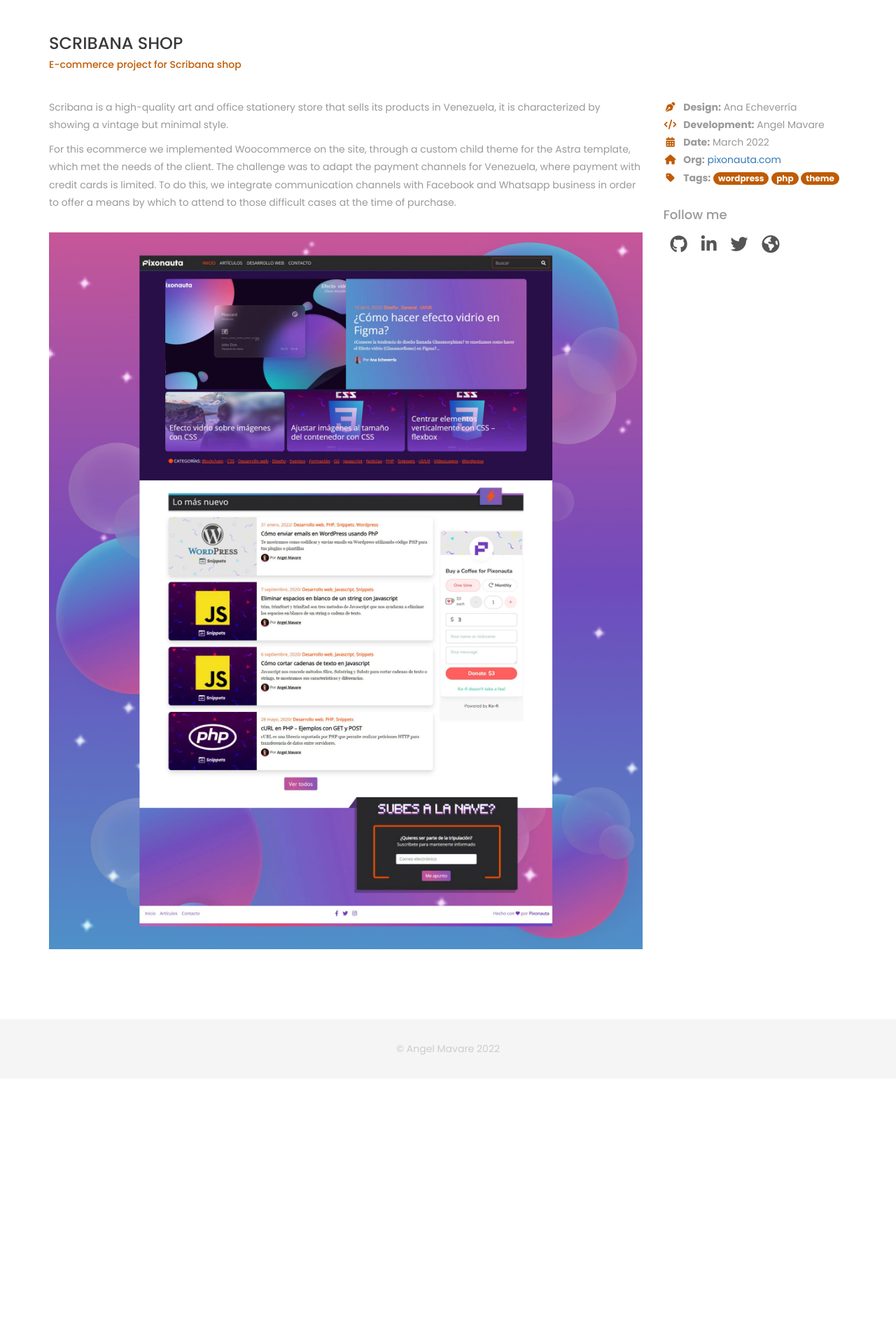
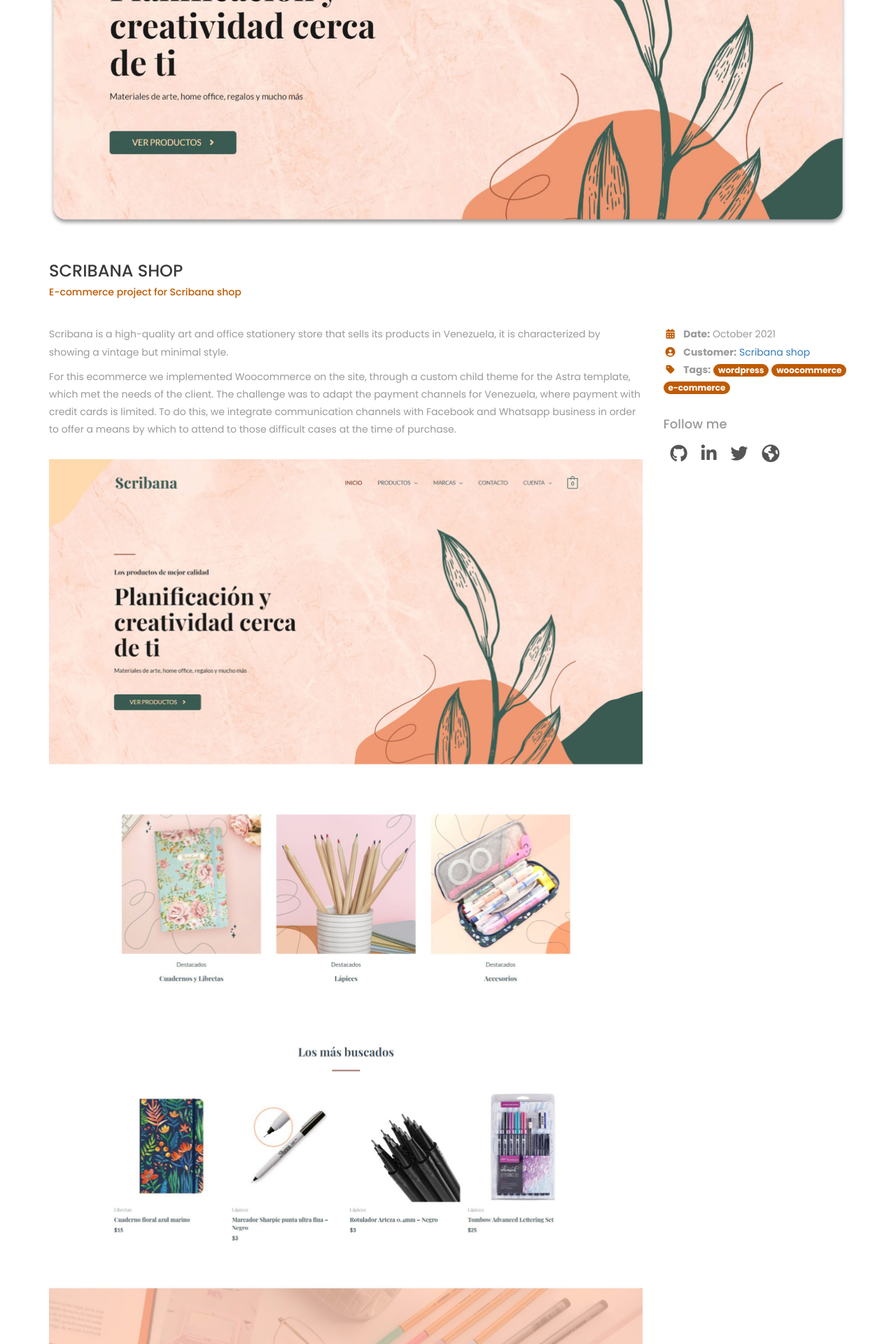
Before and after one commit to angelmavare/angelmavare.pixonauta.com, a PHP site: page /project-scribana.php in a window 1280 px wide. Shown: the part 818-2738 px from the top of the page at 70% size. Before the commit the page ends 2325 px from the top, so only its background shows below. Run offline with PHP 8.4, Linux system fonts and the light colour scheme.

Commit message:
meta variables

```diff
--- a/about.php
+++ b/about.php
@@ -1,3 +1,7 @@
+<?php
+$pageName = "About me | Angel Mavare";
+
+?>
 <?php require('partials/header.php');?>
 <div class="whatpage" id="about"></div>
     <!-- Top bar -->
--- a/contact.php
+++ b/contact.php
@@ -1,3 +1,7 @@
+<?php
+$pageName = "Contact | Angel Mavare";
+
+?>
 <?php require('partials/header.php');?>
 <div class="whatpage" id="contact"></div>
     <!-- top bar -->
--- a/partials/header.php
+++ b/partials/header.php
@@ -6,7 +6,7 @@
     <meta http-equiv="X-UA-Compatible" content="IE=edge">
     <meta name="viewport" content="width=device-width, initial-scale=1">
     <!-- The above 3 meta tags *must* come first in the head; any other head content must come *after* these tags -->
-    <title>Angel Mavare Portfolio</title>
+    <title><?php $pageName != "" ? $pageName : $pageName = "Angel Mavare Portfolio";   echo $pageName; ?> </title>
     <link rel="icon" href="assets/img/fav.png" type="image/x-icon">
 
     <!-- Bootstrap -->
--- a/portfolio.php
+++ b/portfolio.php
@@ -1,3 +1,7 @@
+<?php
+$pageName = "Portfolio | Angel Mavare";
+
+?>
 <?php require('partials/header.php');?>
 <div class="whatpage" id="portfolio"></div>
     <!-- top bar -->
--- a/project-scribana.php
+++ b/project-scribana.php
@@ -1,21 +1,29 @@
-<?php require('partials/header.php');?>
+<?php
+$pageName = "Scribana shop | Angel Mavare";
+$projectName = "Scribana shop";
+?>
+
+<?php require('partials/header.php');
+
+
+?>
 <div class="whatpage" id="project"></div>
     <!-- top-bar -->
     <div class="top-bar">
-        <h1>Scribana shop</h1>
-        <p><a href="/">Home</a> / <a href="portfolio.php">portfolio</a> / Nebula theme</p>
+        <h1><?php echo $projectName; ?></h1>
+        <p><a href="/">Home</a> / <a href="portfolio.php">portfolio</a> / <?php echo $projectName; ?></p>
     </div>
     <!-- end top-bar -->
 
     <!-- main-container -->
     <div class="container main-container">
         <div class="col-md-12">
-            <img src="assets/img/portfolio/nebula-theme/nebula-fig.jpg" alt="" class="img-responsive" />
+            <img src="assets/img/portfolio/scribana/scribana-fig.jpg" alt="<?php echo $projectName; ?> cover" class="img-responsive" />
             <div class="h-30"></div>
         </div>
 
         <div class="col-md-12">
-            <h3 class="text-uppercase">Scribana shop</h3>
+            <h3 class="text-uppercase"><?php echo $projectName; ?></h3>
             <h5>E-commerce project for Scribana shop</h5>
             <div class="h-30"></div>
         </div>
@@ -26,16 +34,18 @@
             <p>For this ecommerce we implemented Woocommerce on the site, through a custom child theme for the Astra template, which met the needs of the client. The challenge was to adapt the payment channels for Venezuela, where payment with credit cards is limited. To do this, we integrate communication channels with Facebook and Whatsapp business in order to offer a means by which to attend to those difficult cases at the time of purchase.</p>
 
 
-            <img src="assets/img/portfolio/nebula-theme/nebula-home-bg2.jpg" alt="nebula-theme" title="nebula theme home" class="img-responsive" style="margin-top:30px;" />
+            <img src="assets/img/portfolio/scribana/Scribana-Home.jpg" alt="<?php echo $projectName; ?>" title="nebula theme home" class="img-responsive" style="margin-top:30px;" />
+            <img src="assets/img/portfolio/scribana/Scribana-Products.jpg" alt="<?php echo $projectName; ?>" title="nebula theme home" class="img-responsive" style="margin-top:30px;" />
         </div>
 
         <div class="col-md-3">
             <ul class="cat-ul">
-                <li><i class="fa-solid fa-pen-nib text-center"></i> <strong>Design:</strong> Ana Echeverría</li>
-                <li><i class="fa-solid fa-code text-center"></i> <strong>Development:</strong> Angel Mavare</li>
-                <li><i class="fa-solid fa-calendar-days text-center"></i> <strong>Date:</strong> March 2022</li>
-                <li><i class="fa-solid fa-house text-center"></i> <strong>Org:</strong> <a target="_blank" href="https://pixonauta.com">pixonauta.com</a></li>
-                <li><i class="fa-solid fa-tag text-center"></i> <strong>Tags:</strong> <span class="badge badge-primary">wordpress</span> <span class="badge badge-primary">php</span> <span class="badge badge-primary">theme</span></li>
+                <!-- <li><i class="fa-solid fa-pen-nib text-center"></i> <strong>Design:</strong> Ana Echeverría</li> -->
+                <!-- <li><i class="fa-solid fa-code text-center"></i> <strong>Development:</strong> Angel Mavare</li> -->
+                <li><i class="fa-solid fa-calendar-days text-center"></i> <strong>Date:</strong> October 2021</li>
+                <li><i class="fa-solid fa-circle-user text-center"></i> <strong>Customer:</strong> <a target="_blank" href="https://scribana.shop/"><?php echo $projectName; ?></a></li>
+                <!-- <li><i class="fa-solid fa-building text-center"></i> <strong>Company:</strong> <a target="_blank" href="https://scribana.shop/">pixonauta.com</a></li> -->
+                <li><i class="fa-solid fa-tag text-center"></i> <strong>Tags:</strong> <span class="badge badge-primary">wordpress</span> <span class="badge badge-primary">woocommerce</span> <span class="badge badge-primary">e-commerce</span></li>
 
             </ul>
             <div class="h-10"></div>
--- a/services.php
+++ b/services.php
@@ -1,3 +1,7 @@
+<?php
+$pageName = "Services | Angel Mavare";
+
+?>
 <?php require('partials/header.php');?>
 <div class="whatpage" id="services"></div>
     <!-- top bar -->
```
Also changed, not shown: project-nebula-theme.php (+9 -5 lines), assets/img/portfolio/scribana/Scribana-Home.jpg (added), assets/img/portfolio/scribana/Scribana-Products.jpg (renamed from assets/img/portfolio/scribana/Scribana Products.jpg), assets/img/portfolio/scribana/scribana-fig.jpg (added).
